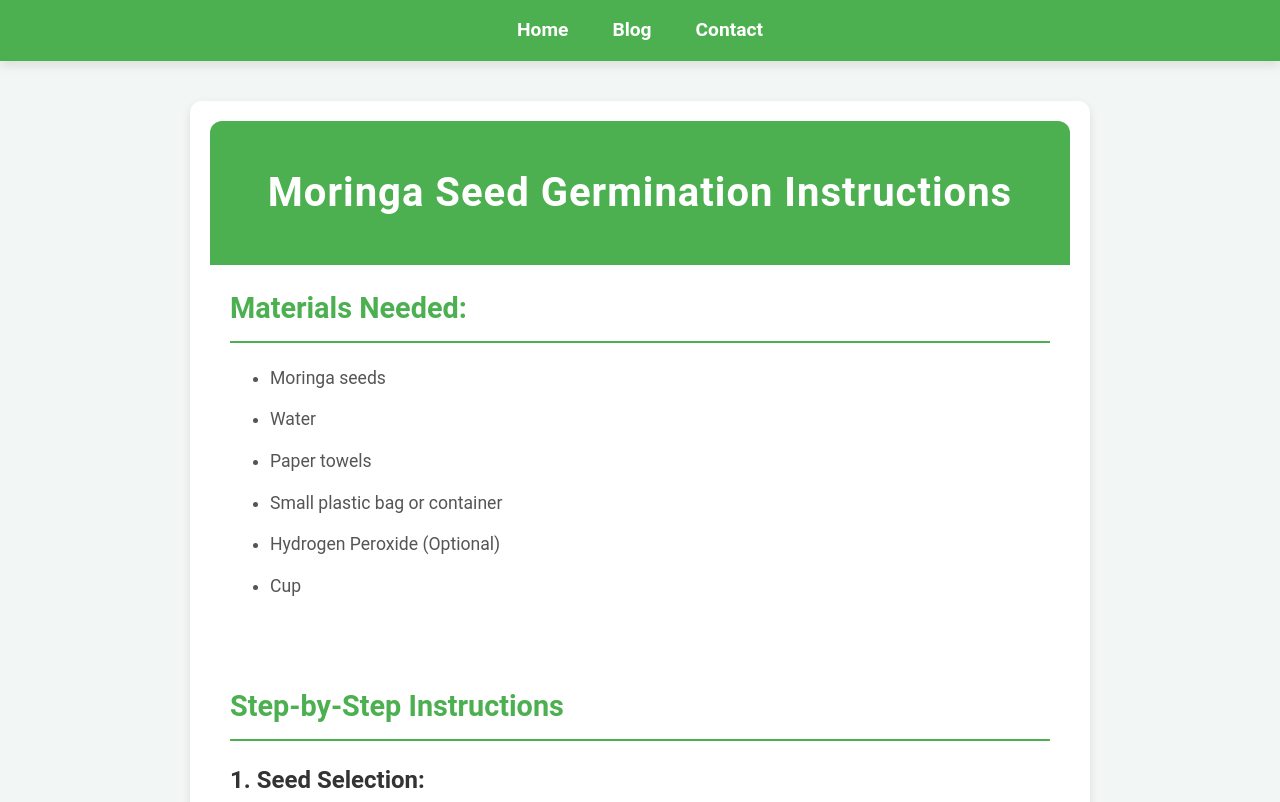
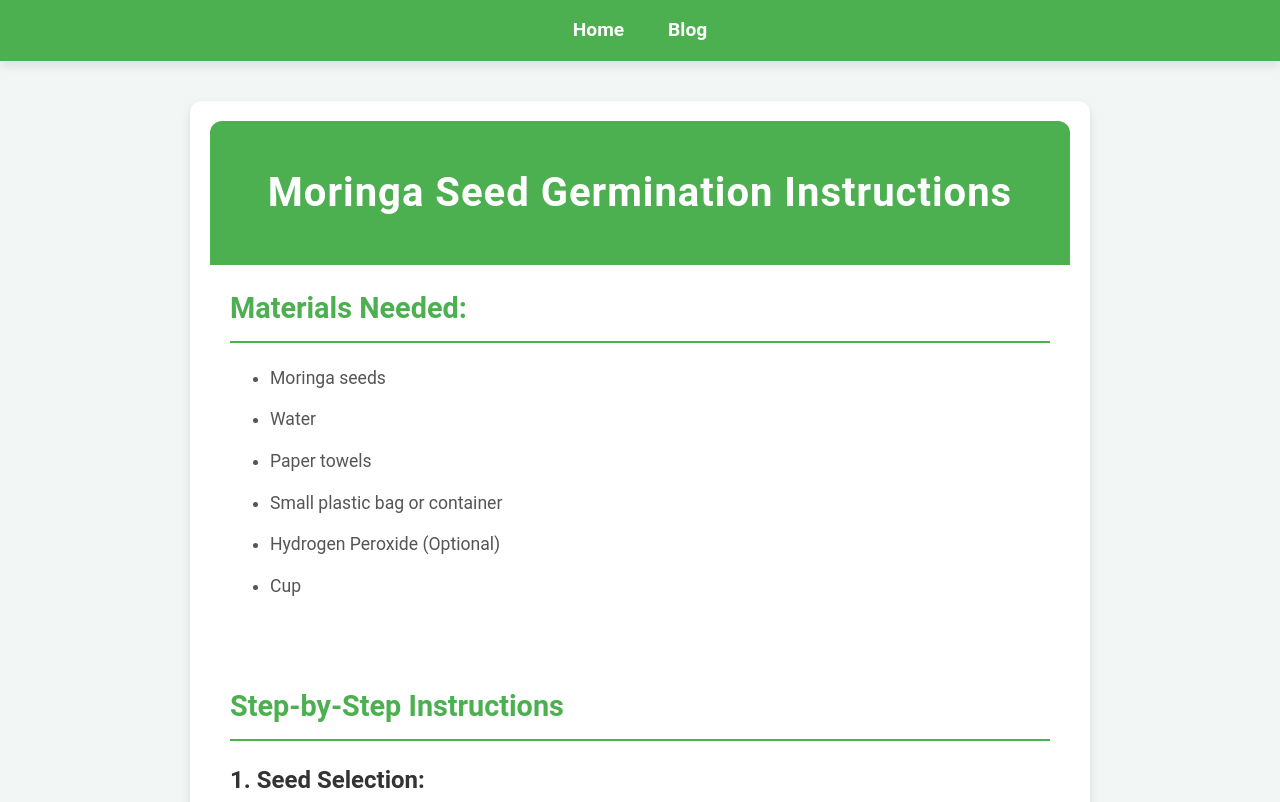
Before and after one commit to aarush67/Moringa-Seed-Germination-Instructions, a plain HTML site: page index.html in a window 1280 px wide. Shown: the top 802 px of the page. Drawn offline with Linux system fonts and the light colour scheme.

Commit message:
Update index.html

```diff
--- a/index.html
+++ b/index.html
@@ -13,8 +13,7 @@
 <nav>
     <div class="navbar">
         <a href="https://aarush67.github.io/Aarush-Seeds/" class="nav-home">Home</a>
-        <a href="https://aarush67.github.io/Aarush-Seeds/blogs.html/" class="nav-blog">Blog</a>
-        <a href="#contact" class="nav-contact">Contact</a>
+        <a href="https://aarush67.github.io/Aarush-Seeds/blogs.html" class="nav-blog">Blog</a>
     </div>
 </nav>
     <div class="container">
```
